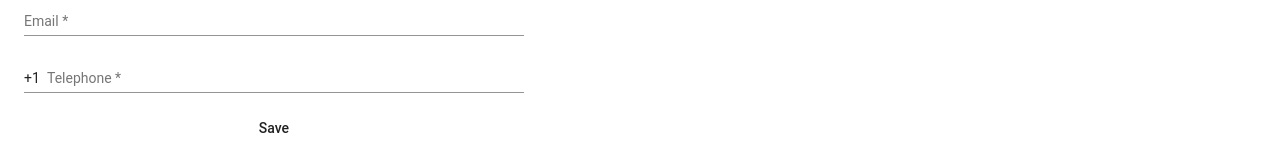
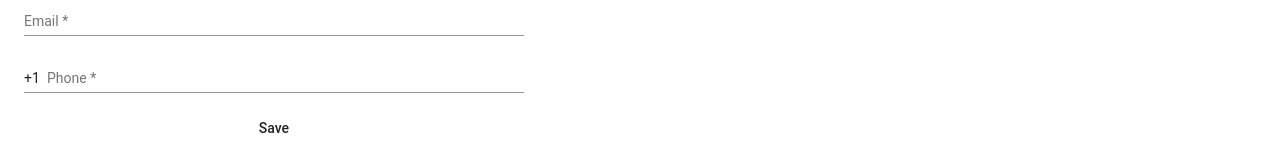
Before and after one commit to ci4anish/web-admin, an Angular app: page / in a window 1280 px wide. Shown: the part 244-402 px from the top of the page. Built offline with nearby package versions, Linux system fonts and the light colour scheme.

Commit message:
added side nav for notifications

```diff
--- a/src/app/admin-info/admin-info.component.html
+++ b/src/app/admin-info/admin-info.component.html
@@ -32,9 +32,9 @@
 
     <mat-form-field class="full-width">
       <span matPrefix>+1 &nbsp;</span>
-      <input type="tel" matInput placeholder="Telephone" formControlName="tel">
-      <mat-error *ngIf="f.tel.errors && f.tel.errors.required">
-        Telephone is <strong>required</strong>
+      <input type="tel" matInput placeholder="Phone" formControlName="phone">
+      <mat-error *ngIf="f.phone.errors && f.phone.errors.required">
+        Phone is <strong>required</strong>
       </mat-error>
     </mat-form-field>
 
--- a/src/app/admin-info/admin-info.component.ts
+++ b/src/app/admin-info/admin-info.component.ts
@@ -22,7 +22,7 @@ export class AdminInfoComponent implements OnInit {
             firstName: ['', Validators.required],
             lastName: ['', Validators.required],
             email: ['', [Validators.required, Validators.email]],
-            tel: ['', [Validators.required]]
+            phone: ['', [Validators.required]]
         });
     }
 
--- a/src/app/app.component.css
+++ b/src/app/app.component.css
@@ -5,3 +5,11 @@
 .example-spacer {
     flex: 1 1 auto;
 }
+
+.example-container {
+    position: absolute;
+    top: 0;
+    bottom: 0;
+    left: 0;
+    right: 0;
+}
--- a/src/app/app.component.html
+++ b/src/app/app.component.html
@@ -1,8 +1,20 @@
-<!--The content below is only a placeholder and can be replaced.-->
+<mat-sidenav-container class="example-container">
+  <mat-sidenav #sidenav mode="over" position="end" [(opened)]="showNotifications">
+    <mat-toolbar color="primary">
+      <span>Notifications</span>
+      <span class="example-spacer"></span>
+      <mat-icon class="example-icon" (click)="sidenav.close()">close</mat-icon>
+    </mat-toolbar>
+    <div style="width: 400px">
+      Here will be notifications
+    </div>
+  </mat-sidenav>
+
+  <mat-sidenav-content>
     <mat-toolbar color="primary">
       <span>Web admin</span>
       <span class="example-spacer"></span>
-  <mat-icon class="example-icon">notifications</mat-icon>
+      <mat-icon class="example-icon" (click)="sidenav.toggle()">notifications</mat-icon>
     </mat-toolbar>
     <div class="content">
       <div class="admin-info">
@@ -12,3 +24,5 @@
         <app-admin-team></app-admin-team>
       </div>
     </div>
+  </mat-sidenav-content>
+</mat-sidenav-container>
--- a/src/app/app.component.ts
+++ b/src/app/app.component.ts
@@ -6,5 +6,5 @@ import { Component } from '@angular/core';
   styleUrls: ['./app.component.css']
 })
 export class AppComponent {
-  title = 'app';
+    showNotifications: boolean;
 }
--- a/src/app/app.module.ts
+++ b/src/app/app.module.ts
@@ -3,7 +3,7 @@ import { NgModule } from '@angular/core';
 import { BrowserAnimationsModule } from '@angular/platform-browser/animations';
 import { MatToolbarModule } from '@angular/material/toolbar';
 import { MatIconModule } from '@angular/material/icon';
-
+import { MatSidenavModule } from '@angular/material/sidenav';
 
 import { AppComponent } from './app.component';
 
@@ -20,7 +20,8 @@ import { AdminInfoModule } from "./admin-info/admin-info.module";
       MatToolbarModule,
       MatIconModule,
       AdminTeamModule,
-      AdminInfoModule
+      AdminInfoModule,
+      MatSidenavModule
   ],
   providers: [],
   bootstrap: [AppComponent]
```
Lines whose indentation alone changed are shown as unchanged.
